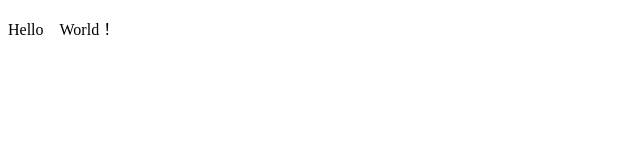
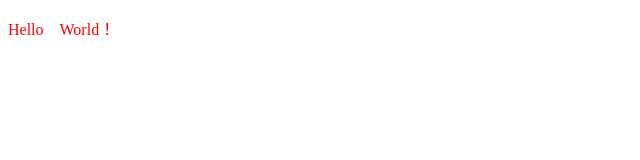
Before and after one commit to seito-kasano/20250512-git-practice, a plain HTML site: page index.html in a window 1280 px wide. Shown: the whole page, without its empty margins (0-640 px from the left). Drawn offline with Linux system fonts and the light colour scheme.

Commit message:
色変更やり直して
先失敗したのでやり直した

```diff
--- a/index.html
+++ b/index.html
@@ -5,6 +5,6 @@
     <title>タイトル</title>
   </head>
   <body>
-    <p style＝"color:red">Hello　World！</p>
+    <p style="color:red">Hello　World！</p>
   </body>
 </html>
```
